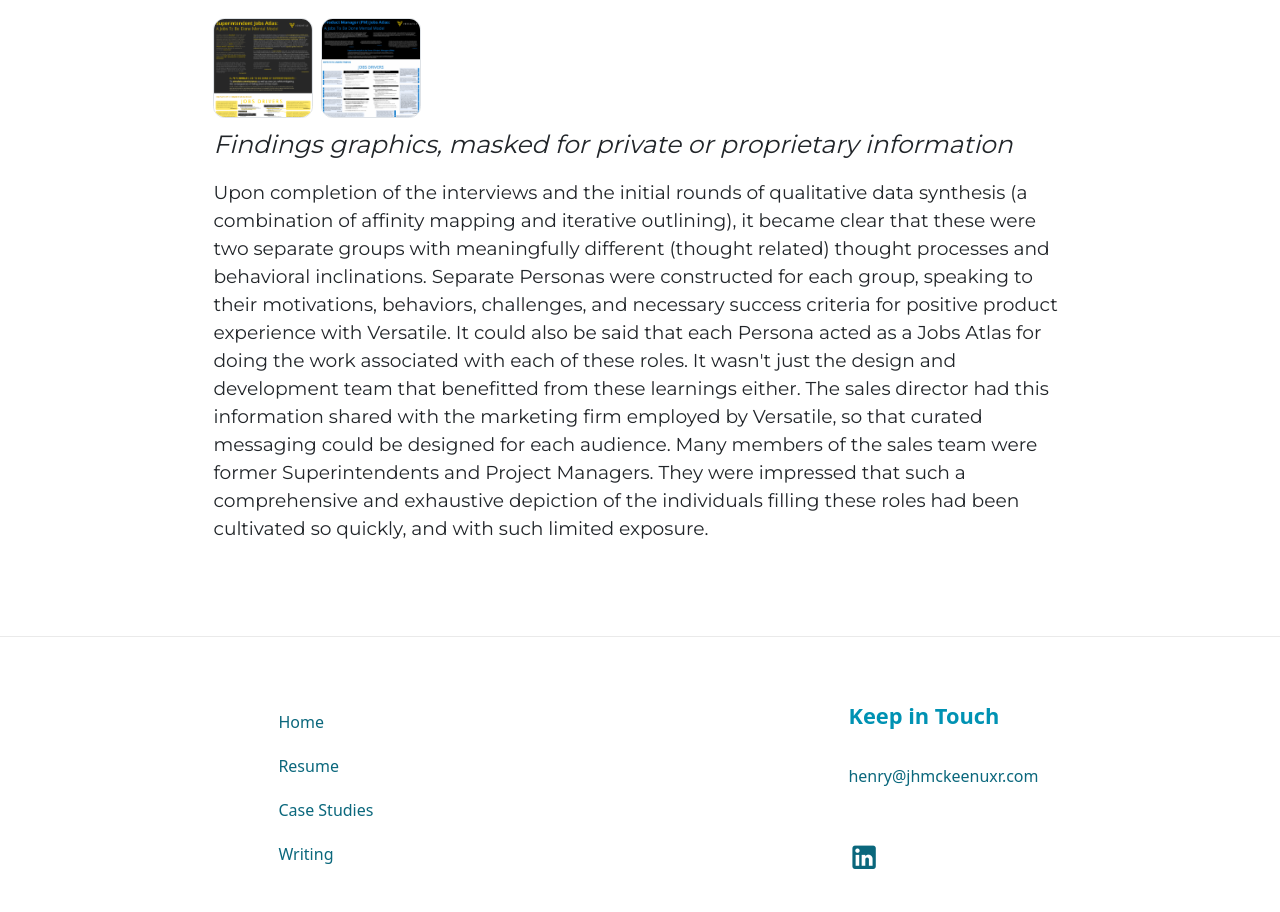
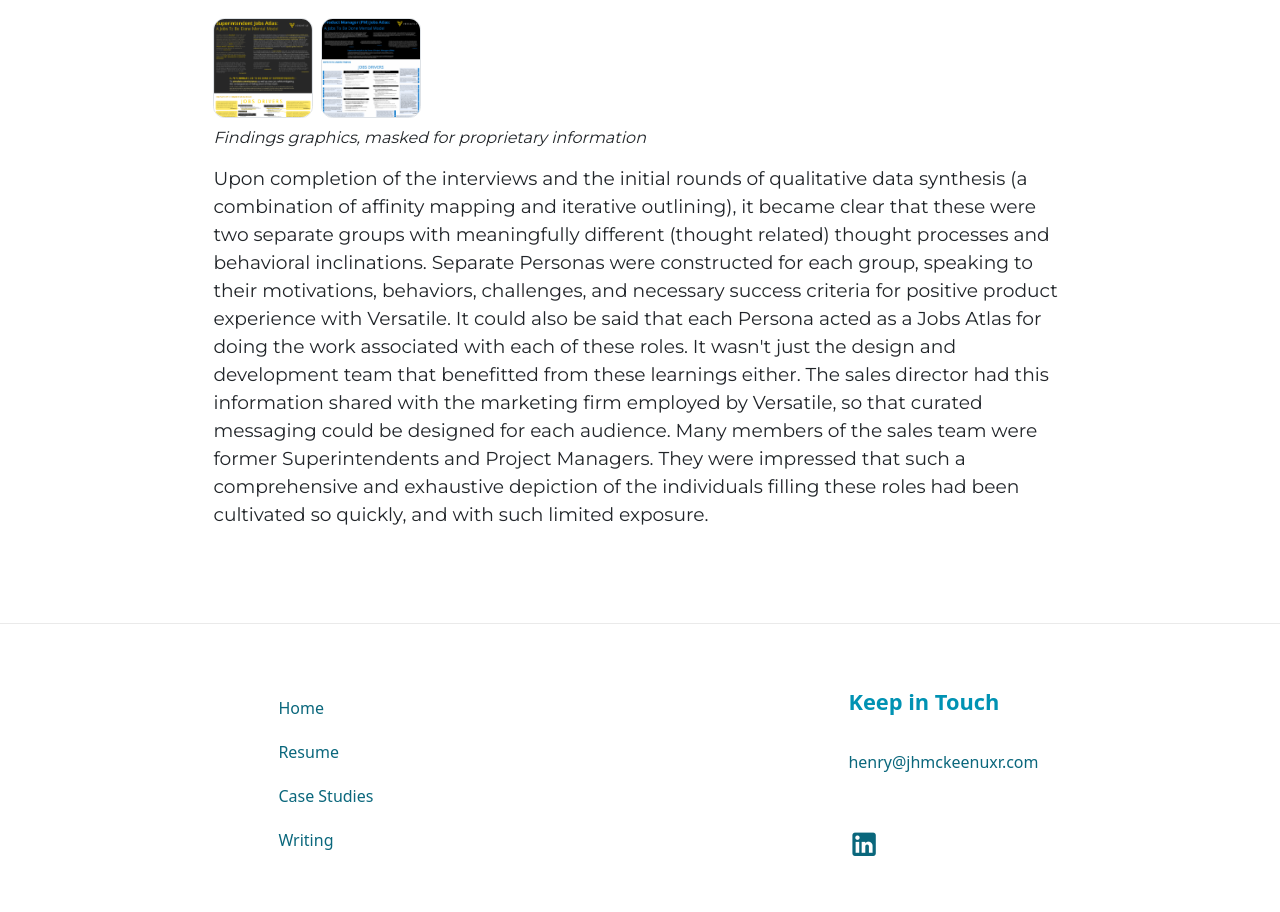
Before and after one commit to demckeen/jhmckeenuxr, a Next.js app: page /case-studies/cranes in a window 1280 px wide. Shown: the part 2048-2960 px from the top of the page. Built offline with nearby package versions, Linux system fonts and the light colour scheme.

Commit message:
updated caption styling for cranes

```diff
--- a/pages/case-studies/cranes.js
+++ b/pages/case-studies/cranes.js
@@ -41,7 +41,7 @@ export default function Groceries() {
                     {modalImage && <> <Image src={modalImage.src} alt={modalImage.alt} width={modalImage.width} height={modalImage.height} /> <p className='img-caption'>{modalImage.caption} </p> </>}
                 </Modal>
                 </div>
-                <p className='caption'>Findings graphics, masked for private or proprietary information</p>
+                <p className='caption'>Findings graphics, masked for proprietary information</p>
                 <p>Upon completion of the interviews and the initial rounds of qualitative data synthesis (a combination of affinity mapping and iterative outlining), it became clear that these were two separate groups with meaningfully different (thought related) thought processes and behavioral inclinations. Separate Personas were constructed for each group, speaking to their motivations, behaviors, challenges, and necessary success criteria for positive product experience with Versatile. It could also be said that each Persona acted as a Jobs Atlas for doing the work associated with each of these roles. It wasn&apos;t just the design and development team that benefitted from these learnings either. The sales director had this information shared with the marketing firm employed by Versatile, so that curated messaging could be designed for each audience.  Many members of the sales team were former Superintendents and Project Managers. They were impressed that such a comprehensive and exhaustive depiction of the individuals filling these roles had been cultivated so quickly, and with such limited exposure.
                 </p>
             </div>
--- a/styles/style.scss
+++ b/styles/style.scss
@@ -1083,6 +1083,6 @@ div.writing.container {
 .blog.container div.content.cranes {
   .caption {
     text-align: left;
-    font-size: .8rem;
+    font-size: 16px;
   }
 }
```
